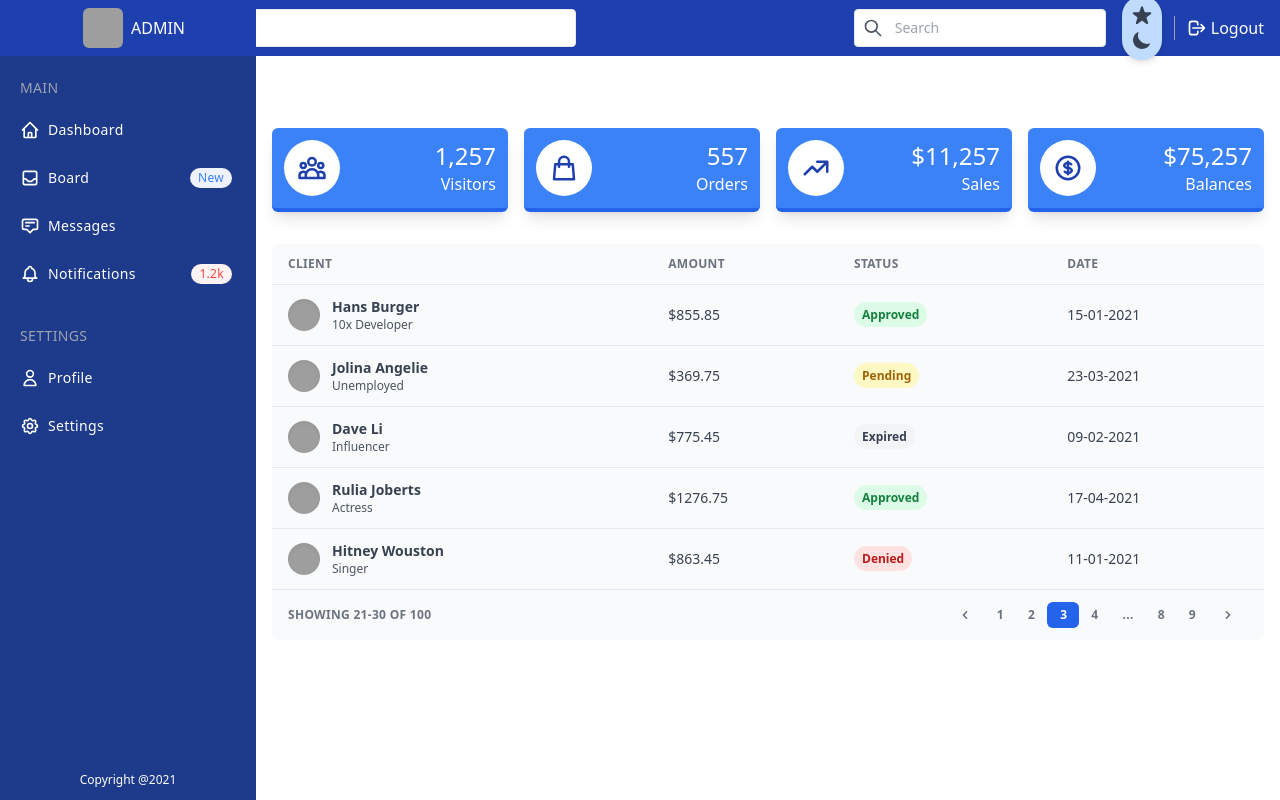
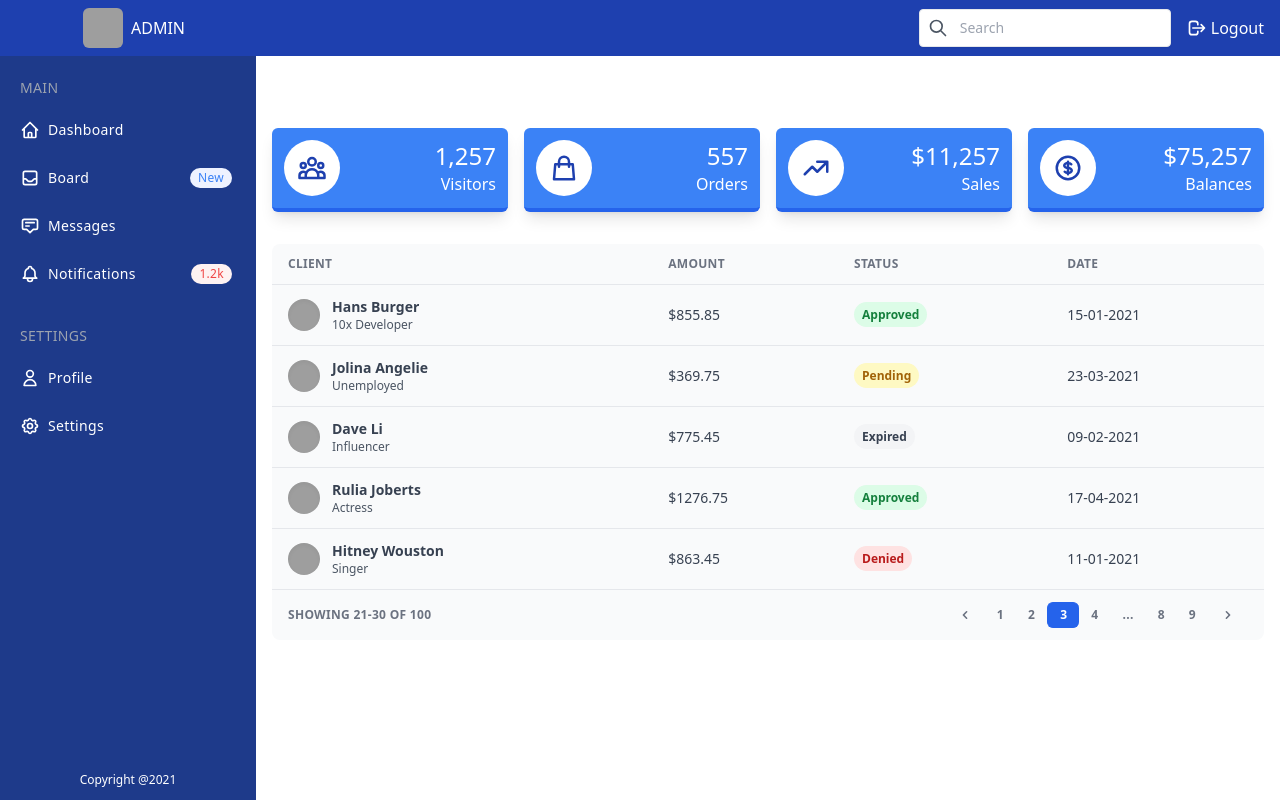
Before and after one commit to jheavejimenez/book-keeping, a React (Create React App) app: page /dashboard in a window 1280 px wide. Built offline with nearby package versions, Linux system fonts and the light colour scheme; grey boxes are pictures that could not be loaded.

Commit message:
fixed dashboard

```diff
--- a/src/pages/Admin/Dashboard.jsx
+++ b/src/pages/Admin/Dashboard.jsx
@@ -1,3 +1,4 @@
+/* eslint-disable jsx-a11y/anchor-is-valid */
 import React from "react";
 import Sidebar from "../../components/Sidebar/Sidebar";
 import ClientTable from "../../components/Table/ClientTable";
@@ -14,7 +15,7 @@ function Dashboard() {
                     <div
                         className={"flex items-center justify-start md:justify-center pl-3 w-14 md:w-64 h-14 bg-blue-800 dark:bg-gray-800 border-none"}>
                         <img className={"w-7 h-7 md:w-10 md:h-10 mr-2 rounded-md overflow-hidden"}
-                            src="https://therminic2018.eu/wp-content/uploads/2018/07/dummy-avatar.jpg" />
+                            src="https://therminic2018.eu/wp-content/uploads/2018/07/dummy-avatar.jpg" alt="" />
                         <span className="hidden md:block">ADMIN</span>
                     </div>
                     <div className={"flex justify-between items-center h-14 bg-blue-800 dark:bg-gray-800 header-right"}>
@@ -31,53 +32,15 @@ function Dashboard() {
                         </div>
                         <ul className={"flex items-center"}>
                             <li>
-                                <button
-                                    aria-hidden="true"
-                                    className={"group p-2 transition-colors duration-200 rounded-full shadow-md bg-blue-200 hover:bg-blue-200 dark:bg-gray-50 dark:hover:bg-gray-200 text-gray-900 focus:outline-none"}>
-                                    <svg
-                                        width="24"
-                                        height="24"
-                                        className={"fill-current text-gray-700 group-hover:text-gray-500 group-focus:text-gray-700 dark:text-gray-700 dark:group-hover:text-gray-500 dark:group-focus:text-gray-700"}
-                                        xmlns="http://www.w3.org/2000/svg"
-                                        fill="none"
-                                        viewBox="0 0 24 24"
-                                        stroke=""
-                                    >
-                                        <path
-                                            strokeLinecap="round"
-                                            strokeLinejoin="round"
-                                            strokeWidth="2"
-                                            d="M11.049 2.927c.3-.921 1.603-.921 1.902 0l1.519 4.674a1 1 0 00.95.69h4.915c.969 0 1.371 1.24.588 1.81l-3.976 2.888a1 1 0 00-.363 1.118l1.518 4.674c.3.922-.755 1.688-1.538 1.118l-3.976-2.888a1 1 0 00-1.176 0l-3.976 2.888c-.783.57-1.838-.197-1.538-1.118l1.518-4.674a1 1 0 00-.363-1.118l-3.976-2.888c-.784-.57-.38-1.81.588-1.81h4.914a1 1 0 00.951-.69l1.519-4.674z"
-                                        />
-                                    </svg>
-                                    <svg
-                                        width="24"
-                                        height="24"
-                                        className={"fill-current text-gray-700 group-hover:text-gray-500 group-focus:text-gray-700 dark:text-gray-700 dark:group-hover:text-gray-500 dark:group-focus:text-gray-700"}
-                                        xmlns="http://www.w3.org/2000/svg"
-                                        fill="none"
-                                        viewBox="0 0 24 24"
-                                        stroke=""
-                                    >
-                                        <path
-                                            strokeLinecap="round"
-                                            strokeLinejoin="round"
-                                            strokeWidth="2"
-                                            d="M20.354 15.354A9 9 0 018.646 3.646 9.003 9.003 0 0012 21a9.003 9.003 0 008.354-5.646z"
-                                        />
-                                    </svg>
-                                </button>
-                            </li>
-                            <li>
-                                <div className={"block w-px h-6 mx-3 bg-gray-400 dark:bg-gray-700"}></div>
-                            </li>
-                            <li>
                                 <a href="#" className={"flex items-center mr-4 hover:text-blue-100"}>
                                     <span className={"inline-flex mr-1"}>
                                         <svg className={"w-5 h-5"} fill="none" stroke="currentColor" viewBox="0 0 24 24"
-                                            xmlns="http://www.w3.org/2000/svg"><path strokeLinecap="round" strokeLinejoin="round"
-                                                strokeWidth="2"
-                                                d="M17 16l4-4m0 0l-4-4m4 4H7m6 4v1a3 3 0 01-3 3H6a3 3 0 01-3-3V7a3 3 0 013-3h4a3 3 0 013 3v1"></path></svg>
+                                            xmlns="http://www.w3.org/2000/svg">
+
+                                            <path strokeLinecap="round" strokeLinejoin="round" strokeWidth="2"
+                                                d="M17 16l4-4m0 0l-4-4m4 4H7m6 4v1a3 3 0 01-3 3H6a3 3 0 01-3-3V7a3 3 0 013-3h4a3 3 0 013 3v1">
+                                            </path>
+                                        </svg>
                                     </span>
                                     Logout
                                 </a>
@@ -91,23 +54,10 @@ function Dashboard() {
                 <Sidebar />
                 {/*end of sidebar*/}
                 <div className={"flex justify-between items-center h-14 bg-blue-800 dark:bg-gray-800 header-right"}>
-                    <div
-                        className={"bg-white rounded flex items-center w-full max-w-xl mr-4 p-2 shadow-sm border border-gray-200"}>
-                        <button className={"outline-none focus:outline-none"}>
-                            <svg className={"w-5 text-gray-600 h-5 cursor-pointer"} fill="none" strokeLinecap="round"
-                                strokeLinejoin="round"
-                                strokeWidth="2" stroke="currentColor" viewBox="0 0 24 24">
-                                <path d="M21 21l-6-6m2-5a7 7 0 11-14 0 7 7 0 0114 0z"></path>
-                            </svg>
-                        </button>
-                        <input
-                            type="search"
-                            placeholder="Search"
-                            className={"w-full pl-3 text-sm text-black outline-none focus:outline-none bg-transparent"}
-                        />
-                    </div>
+
                 </div>
                 <div className={"h-full ml-14 mt-14 mb-10 md:ml-64"}>
+                    {/*statistics cards*/}
                     <div className={"grid grid-cols-1 sm:grid-cols-2 lg:grid-cols-4 p-4 gap-4"}>
                         <div
                             className={"bg-blue-500 dark:bg-gray-800 shadow-lg rounded-md" +
```
Also changed, not shown: src/assets/MindWorxLogo.png (added), src/assets/bookkeeping-bg.jpg (added).
